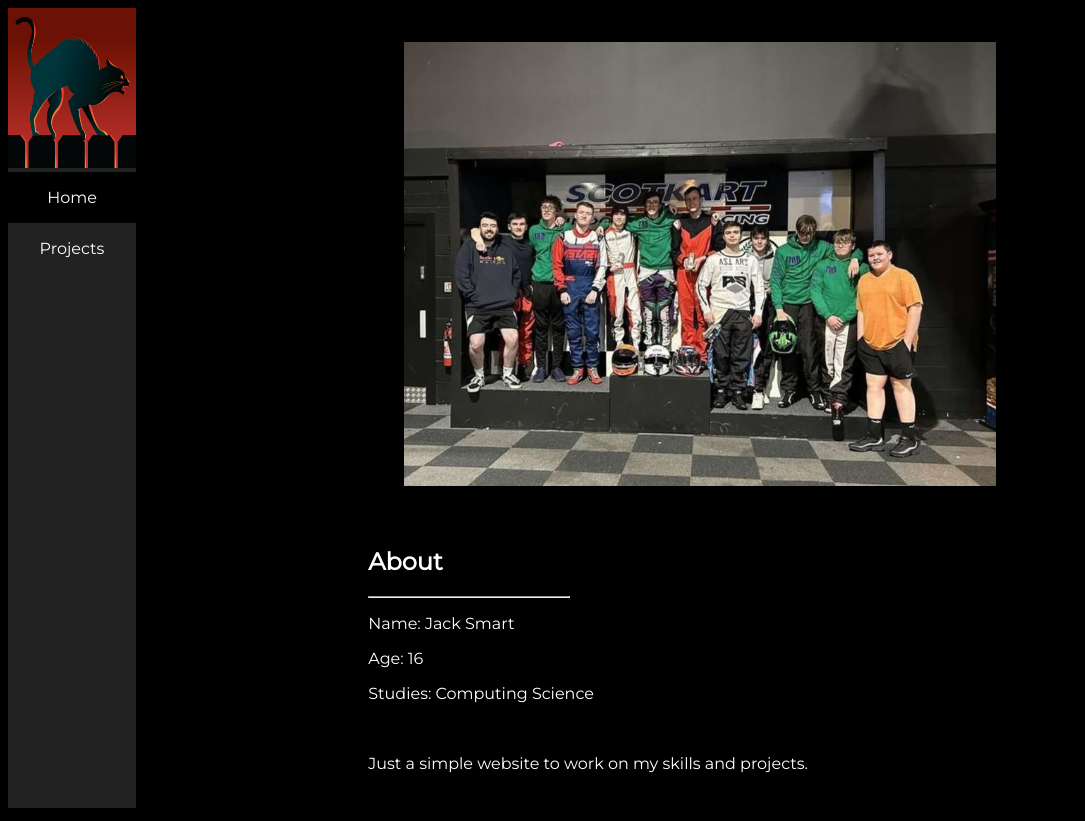
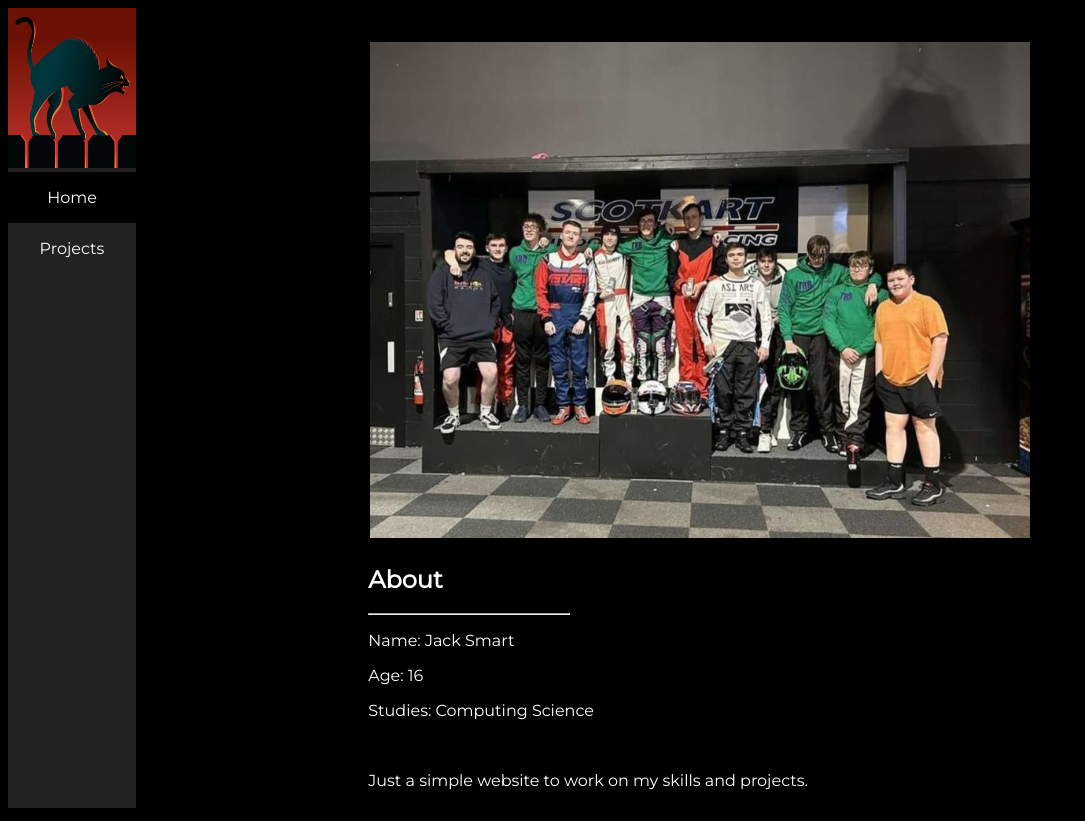
Before and after one commit to SMARTYBOY80/smartjack.net, a plain HTML site: page index.html in a window 1280 px wide. Shown: the top 821 px of the page, without its empty margins (0-1085 px from the left). Drawn offline with Linux system fonts and the light colour scheme.

Commit message:
Add files via upload

```diff
--- a/index.html
+++ b/index.html
@@ -24,12 +24,12 @@
   <!-- Header/Home -->
   <header class="container padding-32 center black" id="home">
 
-    <img style="padding-top: 3%;" src="imgs\comingSoon.jpg" alt="photo"  width="51.666666666%" height="0.716666666%">
+    <img style="padding-top: 3%;" src="imgs\comingSoon.jpg" alt="photo"  width="57.666666666%" height="71.6666666%">
   </header>
 
     <!-- About Section -->
 
-    <div style="margin-left:21%; margin-top:5%" id="about">
+    <div style="margin-left:21%; margin-top:2%" id="about">
         <h2 >About</h2>
         <hr style="margin:0%; width:200px" >
 
```
Also changed, not shown: projects.html (+1 -1 lines).
